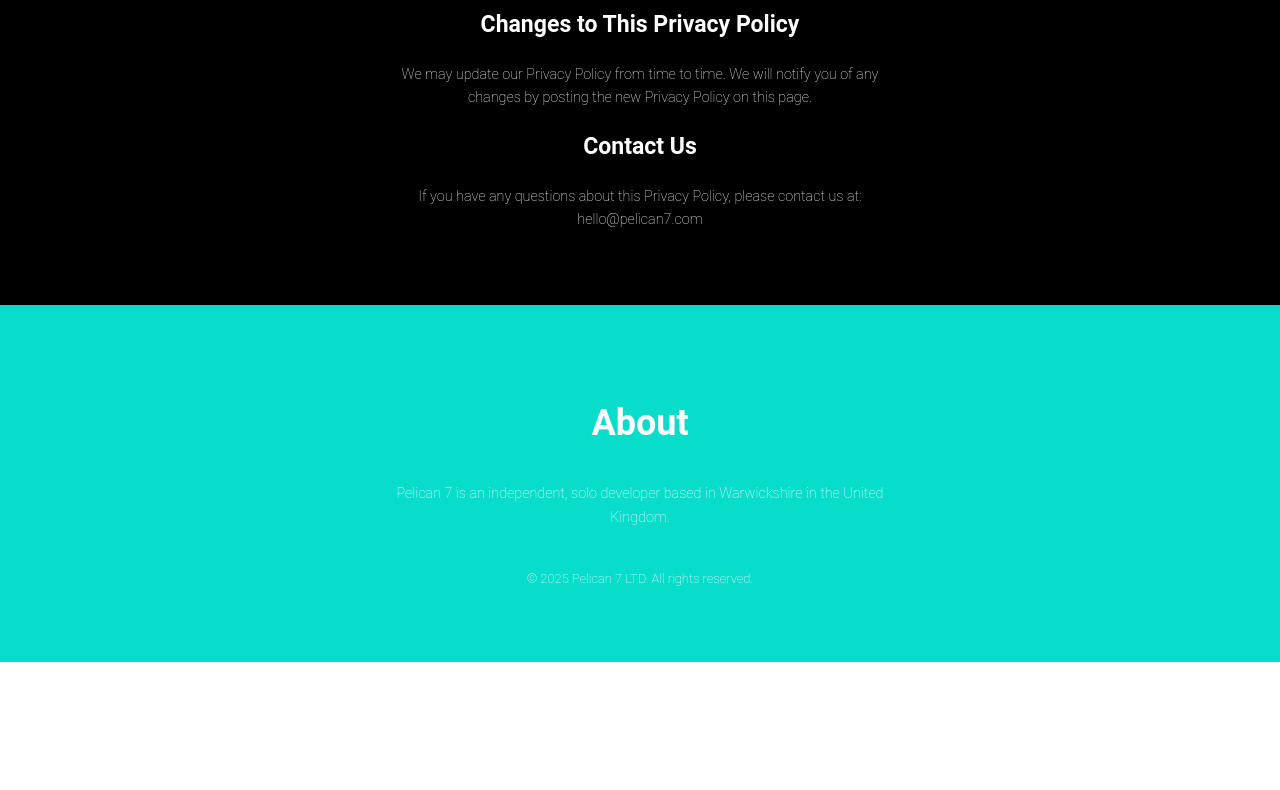
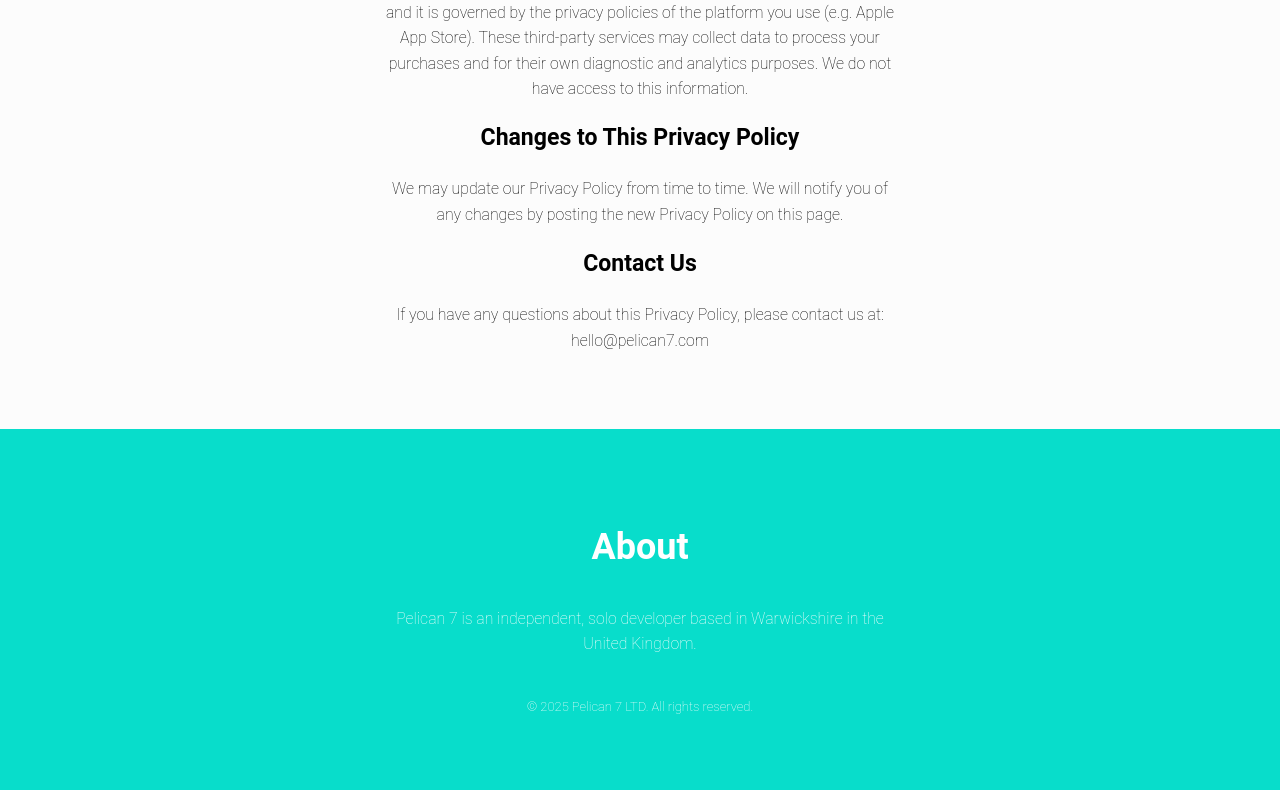
Before and after one commit to Pelican7/Pelican7.github.io, a plain HTML site: page privacy.html in a window 1280 px wide. Shown: the part 621-1411 px from the top of the page. Before the commit the page ends 1283 px from the top, so only its background shows below. Drawn offline with Linux system fonts and the light colour scheme.

Commit message:
Adjust privacy policy page.

```diff
--- a/privacy/privacy.html
+++ b/privacy.html
@@ -10,7 +10,7 @@
 <body>
     <header class="header-bar">
         <div class="header-content">
-            <img src="../img/pelican7-logo.png" alt="Pelican 7" class="header-logo">
+            <img src="img/pelican7-logo.png" alt="Pelican 7" class="header-logo">
             <nav class="navigation">
                 <a href="https://pelican7.com/#lily">Lily</a>
                 <a href="https://pelican7.com/#songbirds">Songbirds</a>
--- a/privacy/style.css
+++ /dev/null
@@ -1,99 +0,0 @@
-:root {
-    --header-bg-color: #000000;
-    --text-color: #ffffff;
-    --link-hover-color: #08ddcb;
-    --section-padding: 60px 20px;
-}
-
-html
-{
-    scroll-behavior: smooth;
-}
-
-body {
-    font-family: 'Roboto', sans-serif;
-    margin: 0;
-    padding: 0;
-    box-sizing: border-box;
-    color: var(--text-color);
-    line-height: 1.6;
-    font-weight: 100;
-    font-size: 0.9em;
-}
-
-/* Header Bar */
-.header-bar {
-    background-color: var(--header-bg-color);
-    text-align: center;
-    padding: 16px 0px 8px 0px;
-}
-
-.header-logo
-{
-    width: 200px;
-    margin: 8px;
-}
-
-.navigation a
-{
-    color: white;
-    text-decoration: none;
-    font-weight: 100;
-    font-size: 0.9em;
-    letter-spacing: 2px;
-    text-transform: uppercase;
-    padding: 0px 16px;
-    transition: color 0.3s ease;
-}
-
-a:hover {
-    color: var(--link-hover-color);
-}
-
-/* Specific sections */
-
-#privacy
-{
-    background-color: var(--header-bg-color);
-    padding-top: 10px;
-}
-
-#privacy h2
-{
-    font-size: 1.6em;
-}
-
-#about
-{
-    background-color: #08ddcb;
-}
-
-#about h2
-{
-    color: #ffffff;
-}
-
-/* Section */
-
-.section
-{
-    padding: var(--section-padding);
-}
-
-.section-content
-{
-    max-width: 520px;
-    margin: auto;
-    text-align: center;
-}
-
-.section-title
-{
-    font-size: 2.5em;
-}
-
-#footer
-{
-    margin-top: 40px;
-    font-size: 0.9em;
-}
--- a/style.css
+++ b/style.css
@@ -80,6 +80,18 @@
 #about h2
 {
     color: #ffffff;
+}
+
+#privacy
+{
+    background-color: #FCFCFC;
+    padding-top: 24px;
+    color: black;
+}
+
+#privacy h2
+{
+    font-size: 1.6em;
 }
 
 /* Section */
```
